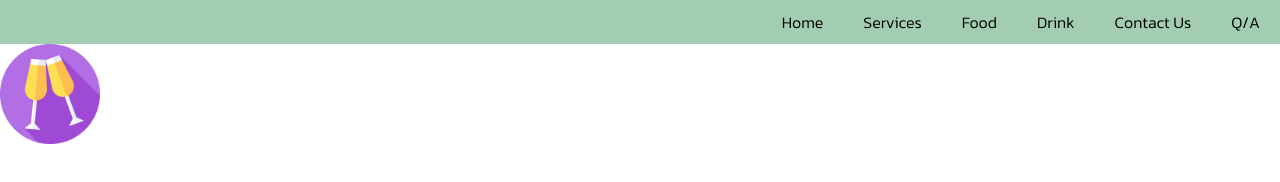
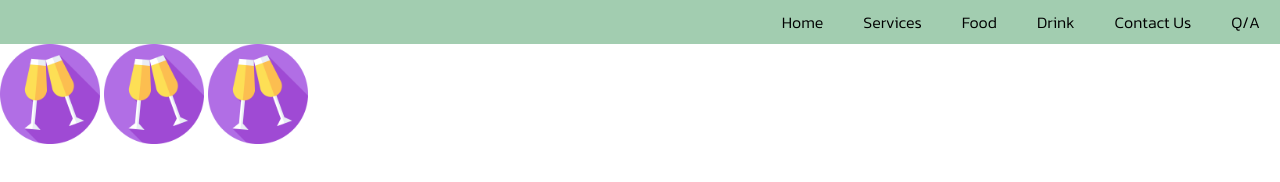
Before and after one commit to snehaash/firstcode, a plain HTML site: page index.html in a window 1280 px wide. Drawn offline with Linux system fonts and the light colour scheme.

Commit message:
added new images

```diff
--- a/index.html
+++ b/index.html
@@ -20,6 +20,8 @@
     </div>
     <div class="container">
         <img src="./images/champagne.png" alt="">
+        <img src="./images/champagne.png" alt="">
+        <img src="./images/champagne.png" alt="">
     </div>
 </body>
 </html>
```
